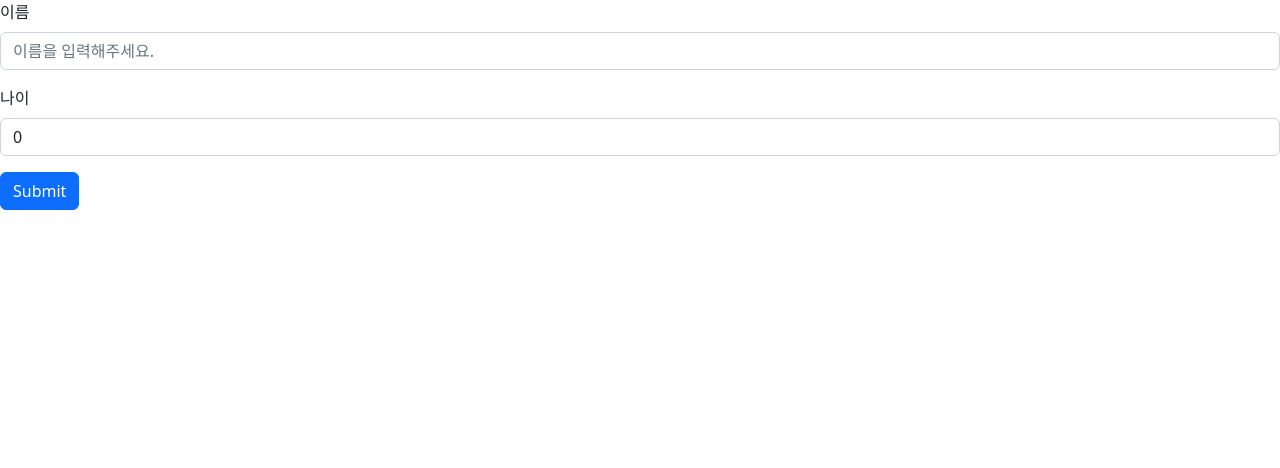
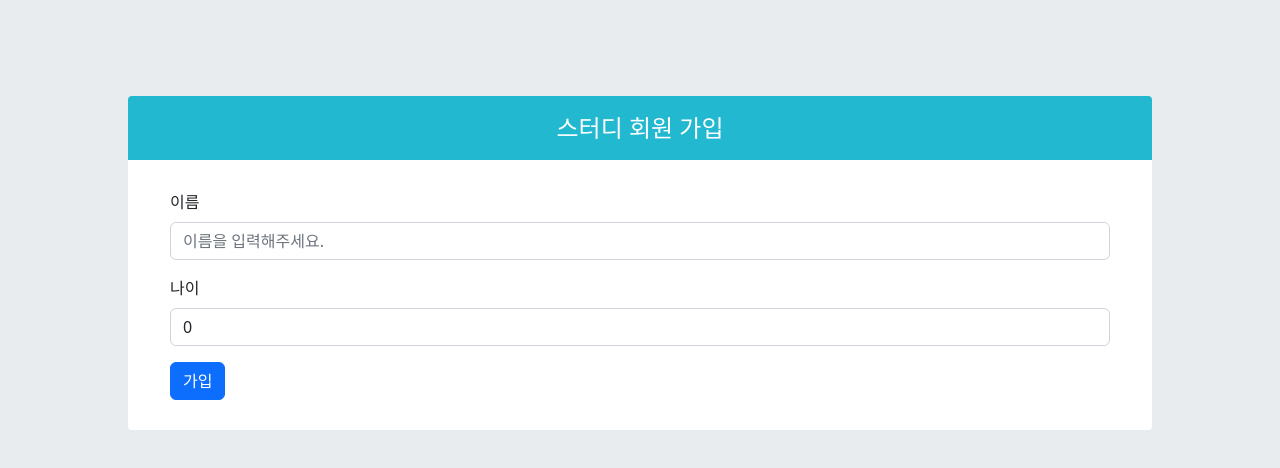
Before and after one commit to K-MHoon/study-schedule-front, a React (Create React App) app: page /member/register in a window 1280 px wide. Shown: the top 468 px of the page. Built offline with nearby package versions, Linux system fonts and the light colour scheme.

Commit message:
feat: 메인 레이아웃 구성

```diff
--- a/package.json
+++ b/package.json
@@ -8,10 +8,12 @@
         "@testing-library/user-event": "^13.2.1",
         "axios": "^1.2.2",
         "bootstrap": "^5.2.3",
+        "classnames": "^2.3.2",
         "http-proxy-middleware": "^2.0.6",
         "react": "^18.2.0",
         "react-bootstrap": "^2.7.0",
         "react-dom": "^18.2.0",
+        "react-icons": "^4.7.1",
         "react-redux": "^8.0.5",
         "react-router-dom": "^6.6.1",
         "react-scripts": "5.0.1",
@@ -20,6 +22,7 @@
         "redux-devtools-extension": "^2.13.9",
         "redux-saga": "^1.2.2",
         "redux-thunk": "^2.4.2",
+        "sass": "^1.57.1",
         "web-vitals": "^2.1.0"
     },
     "scripts": {
--- a/src/components/member/MemberRegisterForm.jsx
+++ b/src/components/member/MemberRegisterForm.jsx
@@ -1,8 +1,8 @@
-import React, { useCallback, useState } from "react";
-import { Button, Form } from "react-bootstrap";
+import React, { useCallback, useState } from 'react';
+import { Button, Container, Form } from 'react-bootstrap';
 
 const MemberRegisterForm = ({ onRegister }) => {
-    const [name, setName] = useState("");
+  const [name, setName] = useState('');
   const [age, setAge] = useState(0);
 
   const handleChangeUserName = useCallback((e) => {
@@ -18,10 +18,11 @@ const MemberRegisterForm = ({ onRegister }) => {
       e.preventDefault();
       onRegister(name, age);
     },
-        [name, age, onRegister]
+    [name, age, onRegister],
   );
 
   return (
+    <Container>
       <Form onSubmit={handleSubmit}>
         <Form.Group className="mb-3" controlId="name">
           <Form.Label>이름</Form.Label>
@@ -43,9 +44,10 @@ const MemberRegisterForm = ({ onRegister }) => {
           />
         </Form.Group>
         <Button variant="primary" type="submit">
-                Submit
+          가입
         </Button>
       </Form>
+    </Container>
   );
 };
 
--- /dev/null
+++ b/src/css/MainLayout.scss
@@ -0,0 +1,29 @@
+body {
+  margin: 0;
+  padding: 0;
+  background: #e9ecef;
+}
+
+.layout {
+  width: 1024px;
+  margin-left: auto;
+  margin-right: auto;
+  margin-top: 6rem;
+  border-radius: 4px;
+  overflow: hidden;
+}
+
+.app-title {
+  background: #22b8cf;
+  color: white;
+  height: 4rem;
+  font-size: 1.5rem;
+  display: flex;
+  align-items: center;
+  justify-content: center;
+}
+
+.content {
+  padding: 30px;
+  background: white;
+}
--- /dev/null
+++ b/src/layout/MainLayout.jsx
@@ -0,0 +1,13 @@
+import React from 'react';
+import '../css/MainLayout.scss';
+
+const MainLayout = ({ title, children }) => {
+  return (
+    <div className="layout">
+      <div className="app-title">{title}</div>
+      <div className="content">{children}</div>
+    </div>
+  );
+};
+
+export default MainLayout;
--- a/src/pages/HomePage.jsx
+++ b/src/pages/HomePage.jsx
@@ -1,8 +1,13 @@
-import React from "react";
-import Home from "../components/Home";
+import React from 'react';
+import Home from '../components/Home';
+import MainLayout from '../layout/MainLayout';
 
 const HomePage = () => {
-    return <Home />;
+  return (
+    <MainLayout title="메인화면">
+      <Home />
+    </MainLayout>
+  );
 };
 
 export default HomePage;
--- a/src/pages/member/MemberListPage.jsx
+++ b/src/pages/member/MemberListPage.jsx
@@ -1,8 +1,13 @@
-import React from "react";
-import MemberListContainer from "../../containers/member/MemberListContainer";
+import React from 'react';
+import MemberListContainer from '../../containers/member/MemberListContainer';
+import MainLayout from '../../layout/MainLayout';
 
 const MemberListPage = () => {
-    return <MemberListContainer />;
+  return (
+    <MainLayout title="스터디 회원 목록 조회">
+      <MemberListContainer />
+    </MainLayout>
+  );
 };
 
 export default MemberListPage;
--- a/src/pages/member/MemberRegisterPage.jsx
+++ b/src/pages/member/MemberRegisterPage.jsx
@@ -1,12 +1,13 @@
-import React from "react";
-import MemberRegisterContainer from "../../containers/member/MemberRegisterContainer";
+import React from 'react';
+import MemberRegisterContainer from '../../containers/member/MemberRegisterContainer';
+import MainLayout from '../../layout/MainLayout';
 
 const MemberRegisterPage = () => {
-    return (
-        <div>
-            <MemberRegisterContainer />
-        </div>
-    );
+  return (
+    <MainLayout title="스터디 회원 가입">
+      <MemberRegisterContainer />
+    </MainLayout>
+  );
 };
 
 export default MemberRegisterPage;
```
Also changed, not shown: 2 other files (tests, documents, lock files or other folders). Lines whose indentation alone changed are shown as unchanged.
